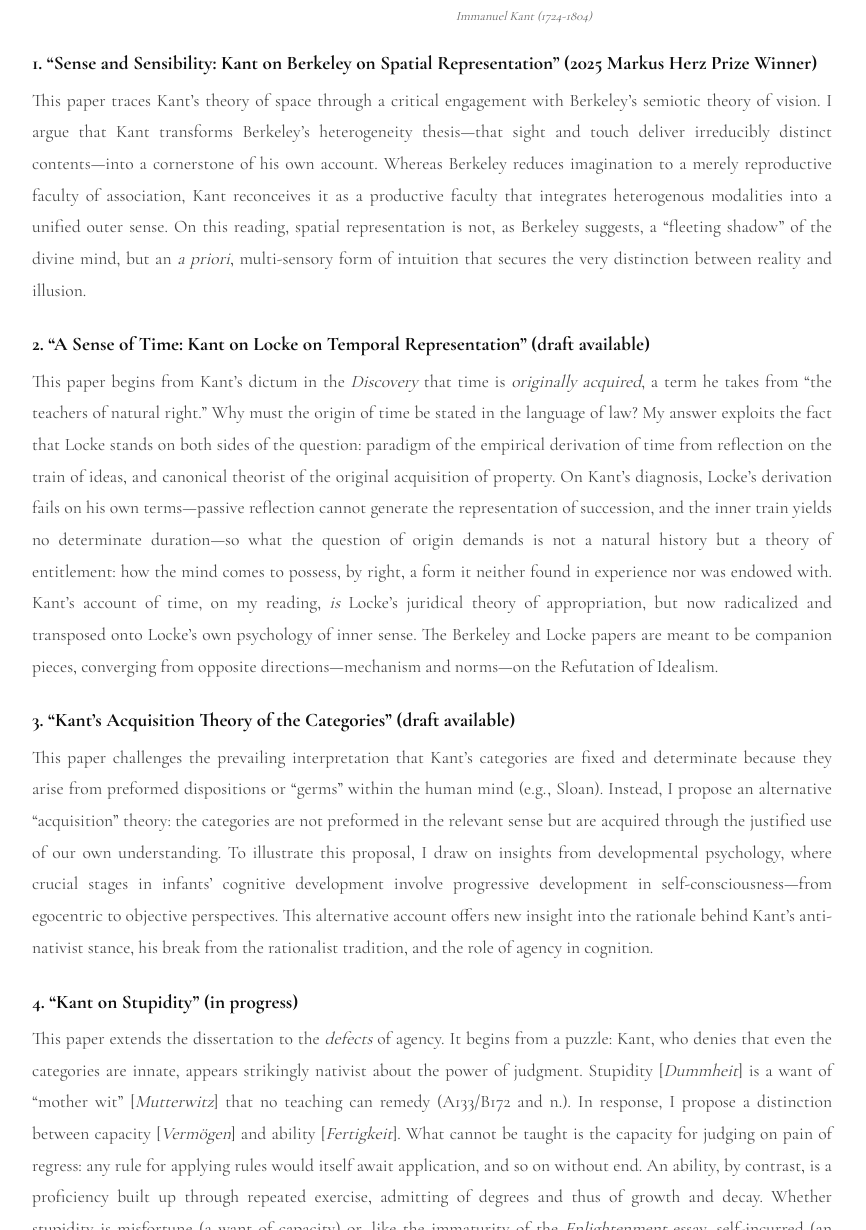
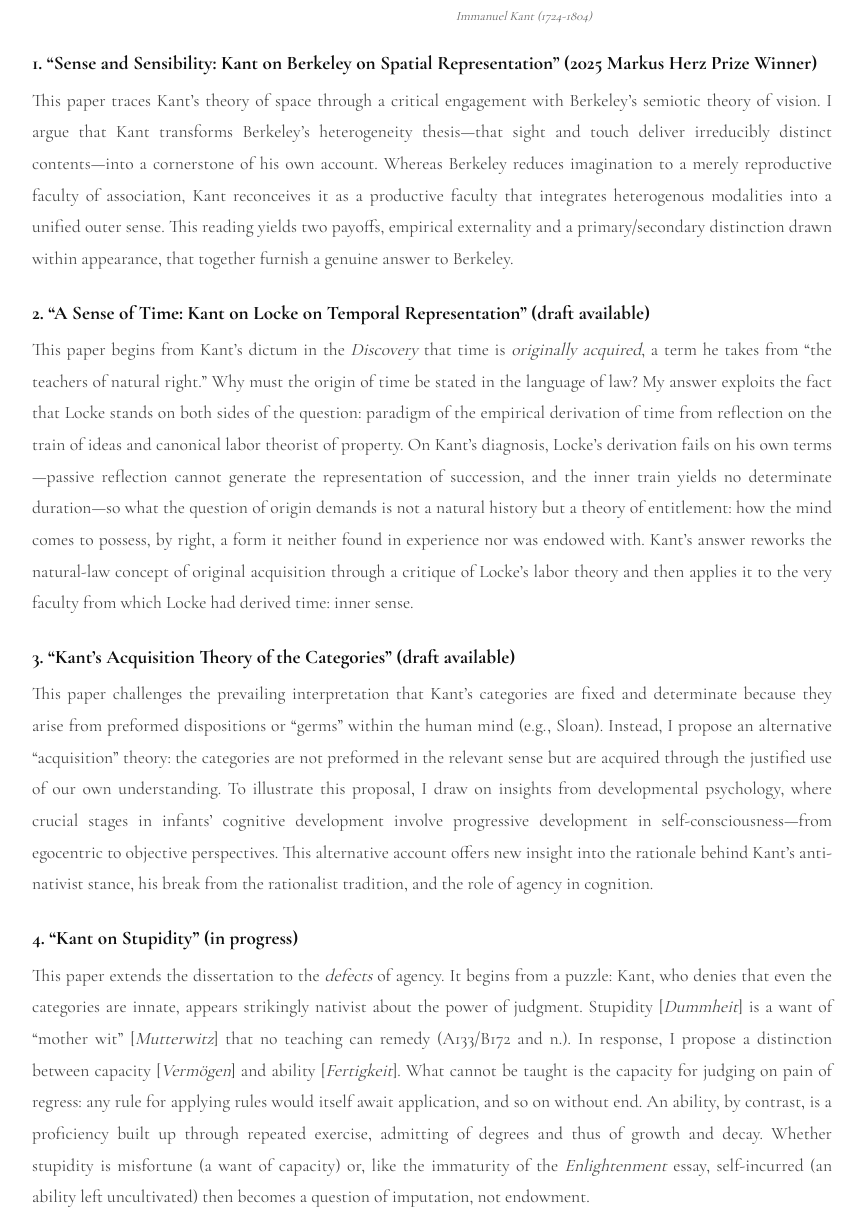
Before and after one commit to aileencluo/aileencluo.github.io, a Jekyll site: the page built from research.md, in a window 1280 px wide and 1400 px high, scrolled down 825 px, cut to the strip 170-1400 px from the top of the window. Shown: the whole strip, without its empty margins (208-1074 px from the left). Built offline with Jekyll 4.4.1, drawn with Linux system fonts in a browser that asks for light colours.

Commit message:
Update research.md

```diff
--- a/research.md
+++ b/research.md
@@ -20,10 +20,10 @@ title: Research
 
 
 <div class="subhead">1. “Sense and Sensibility: Kant on Berkeley on Spatial Representation” (2025 Markus Herz Prize Winner)</div>
-<p class="subdesc">This paper traces Kant’s theory of space through a critical engagement with Berkeley’s semiotic theory of vision. I argue that Kant transforms Berkeley’s heterogeneity thesis—that sight and touch deliver irreducibly distinct contents—into a cornerstone of his own account. Whereas Berkeley reduces imagination to a merely reproductive faculty of association, Kant reconceives it as a productive faculty that integrates heterogenous modalities into a unified outer sense. On this reading, spatial representation is not, as Berkeley suggests, a “fleeting shadow” of the divine mind, but an <em>a priori</em>, multi-sensory form of intuition that secures the very distinction between reality and illusion.</p>
+<p class="subdesc">This paper traces Kant’s theory of space through a critical engagement with Berkeley’s semiotic theory of vision. I argue that Kant transforms Berkeley’s heterogeneity thesis—that sight and touch deliver irreducibly distinct contents—into a cornerstone of his own account. Whereas Berkeley reduces imagination to a merely reproductive faculty of association, Kant reconceives it as a productive faculty that integrates heterogenous modalities into a unified outer sense. This reading yields two payoffs, empirical externality and a primary/secondary distinction drawn within appearance, that together furnish a genuine answer to Berkeley.</p>
 
 <div class="subhead">2. “A Sense of Time: Kant on Locke on Temporal Representation” (draft available)</div>
-<p class="subdesc">This paper begins from Kant’s dictum in the <em>Discovery</em> that time is <em>originally acquired</em>, a term he takes from “the teachers of natural right.” Why must the origin of time be stated in the language of law? My answer exploits the fact that Locke stands on both sides of the question: paradigm of the empirical derivation of time from reflection on the train of ideas, and canonical theorist of the original acquisition of property. On Kant’s diagnosis, Locke’s derivation fails on his own terms—passive reflection cannot generate the representation of succession, and the inner train yields no determinate duration—so what the question of origin demands is not a natural history but a theory of entitlement: how the mind comes to possess, by right, a form it neither found in experience nor was endowed with. Kant’s account of time, on my reading, <em>is</em> Locke’s juridical theory of appropriation, but now radicalized and transposed onto Locke’s own psychology of inner sense. The Berkeley and Locke papers are meant to be companion pieces, converging from opposite directions—mechanism and norms—on the Refutation of Idealism. </p>
+<p class="subdesc">This paper begins from Kant’s dictum in the <em>Discovery</em> that time is <em>originally acquired</em>, a term he takes from “the teachers of natural right.” Why must the origin of time be stated in the language of law? My answer exploits the fact that Locke stands on both sides of the question: paradigm of the empirical derivation of time from reflection on the train of ideas and canonical labor theorist of property. On Kant’s diagnosis, Locke’s derivation fails on his own terms—passive reflection cannot generate the representation of succession, and the inner train yields no determinate duration—so what the question of origin demands is not a natural history but a theory of entitlement: how the mind comes to possess, by right, a form it neither found in experience nor was endowed with. Kant’s answer reworks the natural-law concept of original acquisition through a critique of Locke’s labor theory and then applies it to the very faculty from which Locke had derived time: inner sense.</p>
 
 <div class="subhead">3. “Kant’s Acquisition Theory of the Categories” (draft available)</div>
 <p class="subdesc">This paper challenges the prevailing interpretation that Kant’s categories are fixed and determinate because they arise from preformed dispositions or “germs” within the human mind (e.g., Sloan). Instead, I propose an alternative “acquisition” theory: the categories are not preformed in the relevant sense but are acquired through the justified use of our own understanding. To illustrate this proposal, I draw on insights from developmental psychology, where crucial stages in infants’ cognitive development involve progressive development in self-consciousness—from egocentric to objective perspectives. This alternative account offers new insight into the rationale behind Kant’s anti-nativist stance, his break from the rationalist tradition, and the role of agency in cognition.</p>
```
